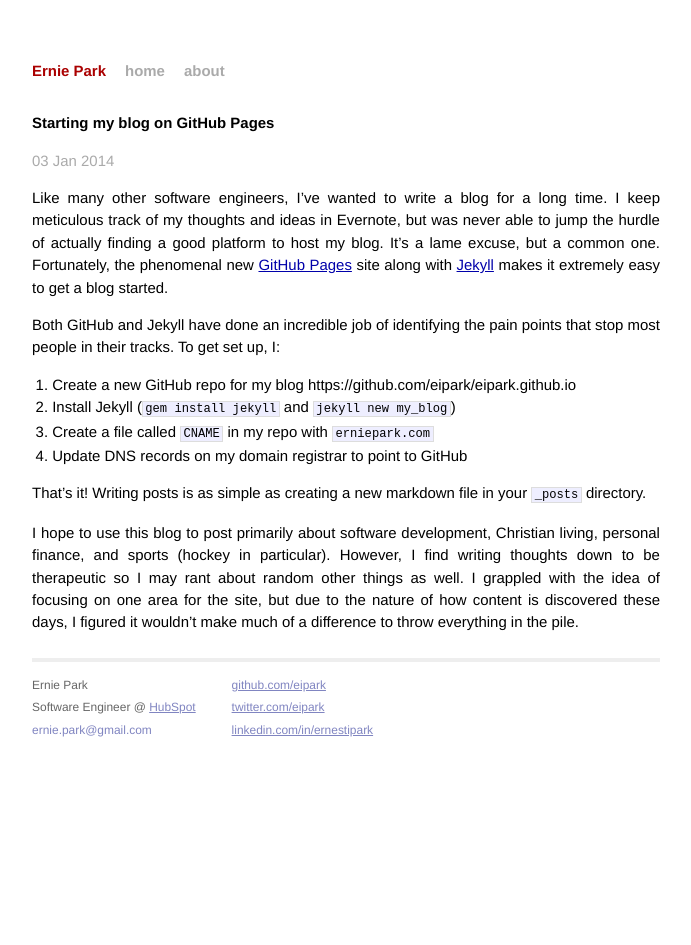
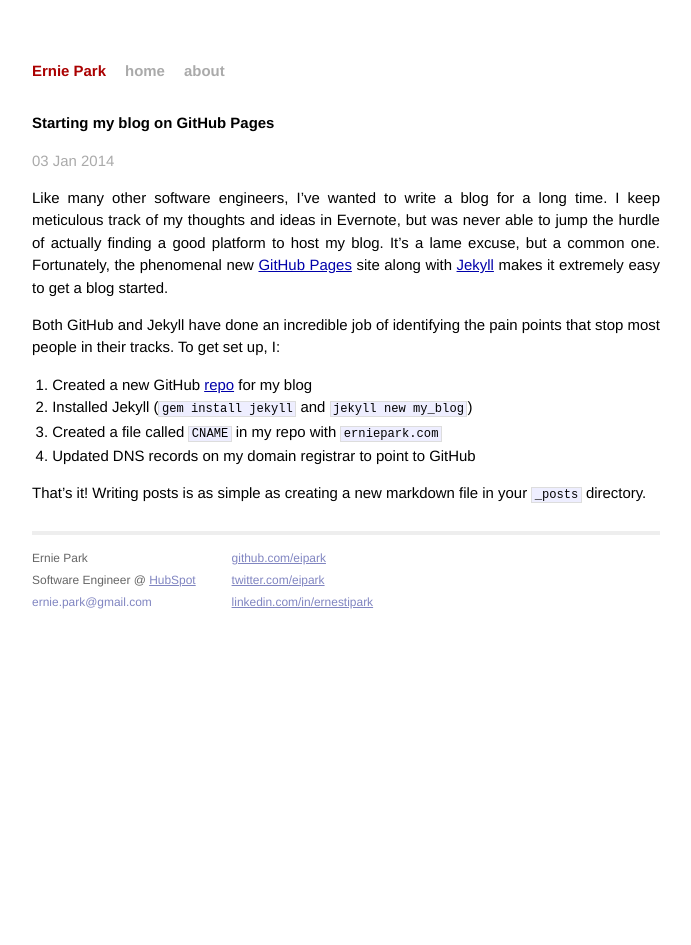
Before and after one commit to eipark/eipark.github.io, a Jekyll site: the page built from _posts/2014-01-03-starting-my-blog-on-github-pages.markdown, in a window 1280 px wide. Shown: the whole page, without its empty margins (294-985 px from the left). Built offline with Jekyll 4.4.1, drawn with Linux system fonts in a browser that asks for light colours; Markdown is read by kramdown in place of the engine named in the settings.

Commit message:
update first post grammar

```diff
--- a/_posts/2014-01-03-starting-my-blog-on-github-pages.markdown
+++ b/_posts/2014-01-03-starting-my-blog-on-github-pages.markdown
@@ -11,11 +11,9 @@ Like many other software engineers, I've wanted to write a blog for a long time.
 
 Both GitHub and Jekyll have done an incredible job of identifying the pain points that stop most people in their tracks. To get set up, I:
 
-1. Create a new GitHub repo for my blog https://github.com/eipark/eipark.github.io
-2. Install Jekyll (`gem install jekyll` and `jekyll new my_blog`)
-3. Create a file called `CNAME` in my repo with `erniepark.com`
-4. Update DNS records on my domain registrar to point to GitHub
+1. Created a new GitHub [repo](https://github.com/eipark/eipark.github.io) for my blog
+2. Installed Jekyll (`gem install jekyll` and `jekyll new my_blog`)
+3. Created a file called `CNAME` in my repo with `erniepark.com`
+4. Updated DNS records on my domain registrar to point to GitHub
 
 That's it! Writing posts is as simple as creating a new markdown file in your `_posts` directory.
-
-I hope to use this blog to post primarily about software development, Christian living, personal finance, and sports (hockey in particular). However, I find writing thoughts down to be therapeutic so I may rant about random other things as well. I grappled with the idea of focusing on one area for the site, but due to the nature of how content is discovered these days, I figured it wouldn't make much of a difference to throw everything in the pile.
```
